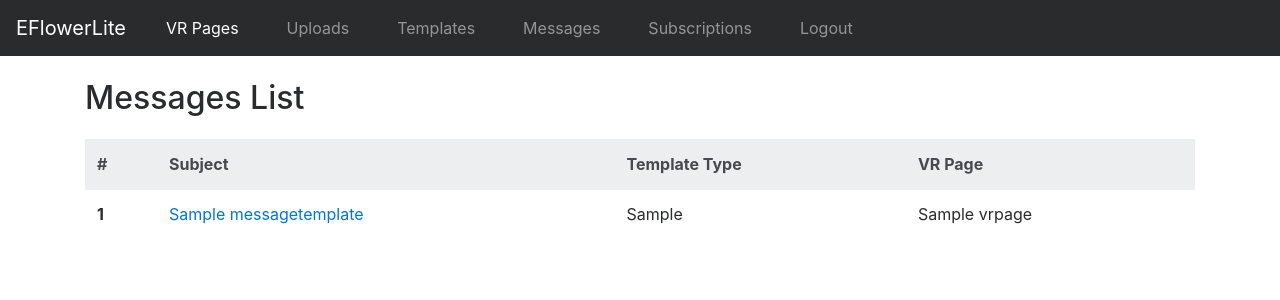
After one commit to TechRenT/rentmailer, a Django app: page /vrpages/messages/ in a window 1280 px wide. The commit adds this page. Shown: the top 300 px of the page. Run offline with Django 3.2, Linux system fonts and the light colour scheme; tables that the repository leaves empty hold one stand-in row (values such as "Sample post"); some libraries are stand-ins or nearby versions.

Commit message:
create messages_list using table

```diff
--- a/templates/layout.html
+++ b/templates/layout.html
@@ -30,7 +30,7 @@
             <a class="nav-link" href="#">Templates</a>
           </li>
           <li class="nav-item mx-3">
-            <a class="nav-link" href="#">Messages</a>
+            <a class="nav-link" href="{% url 'vrpages:messages_list' %}">Messages</a>
           </li>
           <li class="nav-item mx-3">
             <a class="nav-link" href="#">Subscriptions</a>
--- /dev/null
+++ b/vrpages/templates/vrpages/messages_list.html
@@ -0,0 +1,29 @@
+{% extends 'layout.html' %}
+
+{% block title %}Messages{% endblock %}
+
+{% block content %}
+    <div class="container">
+        <h2 class="my-4">Messages List</h2>
+        <table class="table table-hover">
+            <thead class="thead-default">
+                <tr>
+                    <th>#</th>
+                    <th>Subject</th>
+                    <th>Template Type</th>
+                    <th>VR Page</th>
+                </tr>
+            </thead>
+            <tbody>
+                {% for message in messages %}
+                <tr>
+                    <th scope="row">{{ message.pk }}</th>
+                    <td><a href="{% url 'vrpages:send_email' pk=message.vrpage_id %}">{{ message }}</a></td>
+                    <td>{{ message.template_type }}</td>
+                    <td>{{ message.vrpage}}</td>
+                </tr>
+                {% endfor %}
+            </tbody>
+        </table>
+    </div>
+{% endblock %}
--- a/vrpages/urls.py
+++ b/vrpages/urls.py
@@ -3,5 +3,6 @@ from django.conf.urls import url
 from . import views
 
 urlpatterns = [
-    url(r'^$', views.send_email, name='send_email'),
+    url(r'^messages/$', views.messages_list, name='messages_list'),
+    url(r'^messages/(?P<pk>\d+)/$', views.send_email, name='send_email'),
 ]
--- a/vrpages/views.py
+++ b/vrpages/views.py
@@ -7,9 +7,13 @@ from . import forms
 from . import models
 
 # Create your views here.
-def send_email(request):
-    message_template = models.MessageTemplate.objects.get(vrpage_id=1)
-    polished_url = models.PolishedUrl.objects.get(vrpage_id=1)
+def messages_list(request):
+    messages = models.MessageTemplate.objects.all()
+    return render(request, 'vrpages/messages_list.html', {'messages': messages})
+
+def send_email(request, pk):
+    message_template = models.MessageTemplate.objects.get(vrpage_id=pk)
+    polished_url = models.PolishedUrl.objects.get(vrpage_id=pk)
     message_variables = {'contactname': polished_url.contact_name,
                          'url': polished_url.polished_url,
                          'anchortext': polished_url.anchor_text,
```
